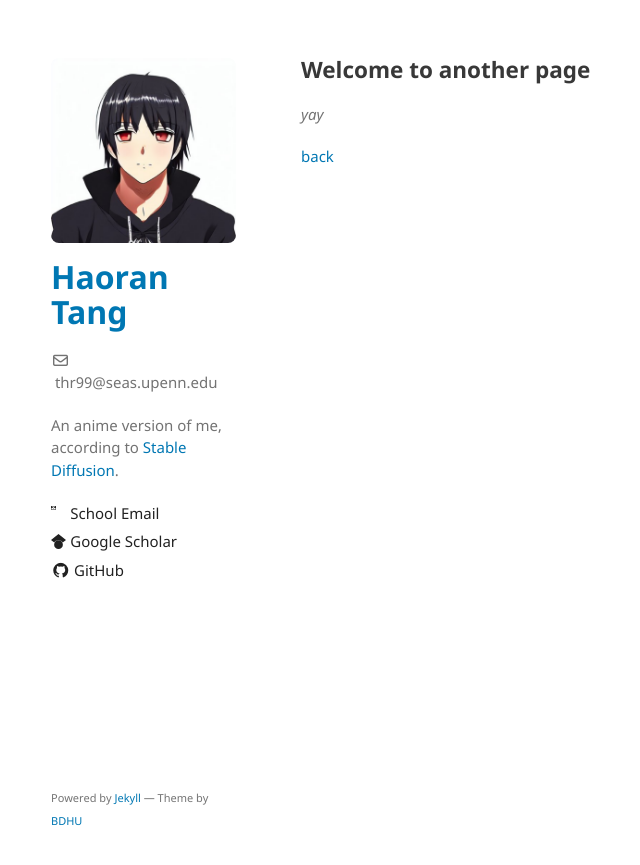
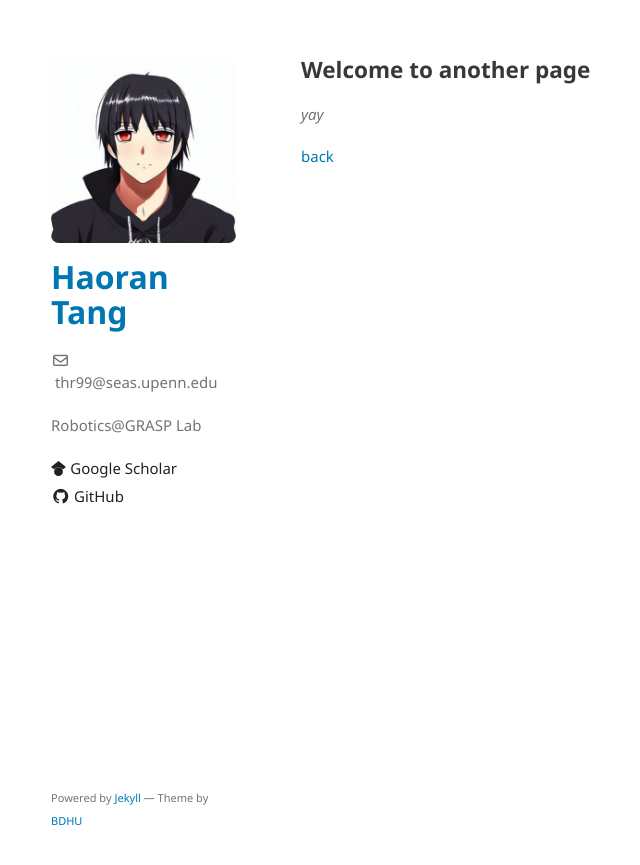
Before and after one commit to HaoranTang/HaoranTang.github.io, a Jekyll site: the page built from another-page.md, in a window 1280 px wide. Shown: the top 865 px of the page, without its empty margins (159-799 px from the left). Built offline with Jekyll 4.4.1, drawn with Linux system fonts in a browser that asks for light colours; our own code applies the rules of GitHub Pages for plain Markdown files.

Commit message:
Update _config.yml

```diff
--- a/_config.yml
+++ b/_config.yml
@@ -1,7 +1,7 @@
 title: Haoran Tang
 logo: /assets/img/diffuse-the-rest-149.png
 email: thr99@seas.upenn.edu
-description: An anime version of me, according to <a href="https://ommer-lab.com/research/latent-diffusion-models/">Stable Diffusion</a>.
+description: Robotics@GRASP Lab
 show_downloads: false
 google_analytics:
 color-scheme: auto
@@ -12,9 +12,6 @@ plugins:
 
 # You can find fonts from https://iconify.design or https://fontawesome.com. Below is just an example illustrating how to use custom icons
 sidebar:
-  - name: School Email
-    icon: <svg xmlns="http://www.w3.org/2000/svg" aria-hidden="true" role="img" style="vertical-align:-0.125em;" width="1em" height="1em" preserveAspectRatio="xMidYMid meet" viewBox="0 0 24 24"><path d="m0 0h8v6h-8zm.75 .75v4.5h6.5v-4.5zM0 0l4 3 4-3v1l-4 3-4-3z" fill="currentColor"/></svg>
-    link: thr99@seas.upenn.edu
   - name: Google Scholar
     icon: <svg xmlns="http://www.w3.org/2000/svg" aria-hidden="true" role="img" style="vertical-align:-0.125em;" width="1em" height="1em" preserveAspectRatio="xMidYMid meet" viewBox="0 0 24 24"><path d="M5.242 13.769L0 9.5L12 0l12 9.5l-5.242 4.269C17.548 11.249 14.978 9.5 12 9.5c-2.977 0-5.548 1.748-6.758 4.269zM12 10a7 7 0 1 0 0 14a7 7 0 0 0 0-14z" fill="currentColor"/></svg>
     link: https://scholar.google.com/citations?user=7PC01c0AAAAJ&hl
```
